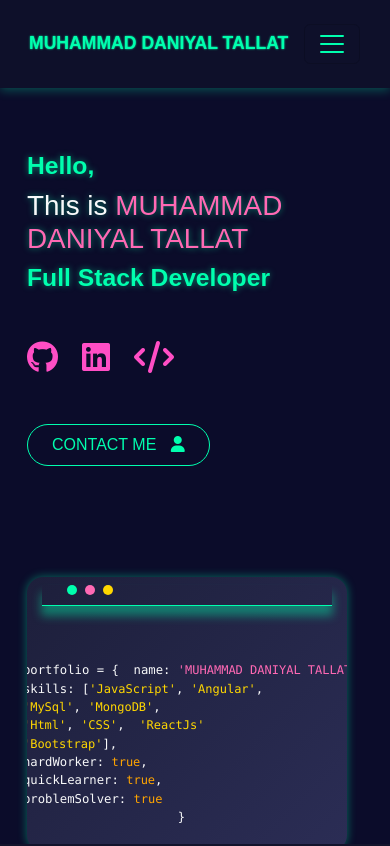
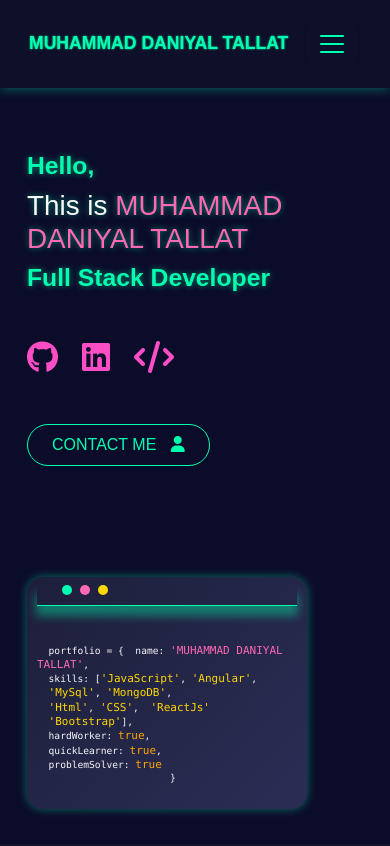
Before and after one commit to Daniyal00001/portfolioAngular, an Angular app: page / in a window 390 px wide. Shown: the top 846 px of the page. Built offline with nearby package versions, Linux system fonts and the light colour scheme.

Commit message:
Updated responsive styles for small screens

```diff
--- a/src/app/contact/contact.css
+++ b/src/app/contact/contact.css
@@ -75,3 +75,19 @@ form .form-control::placeholder {
     align-items: center;
 }
 }
+
+@media screen and (max-width: 768px) {
+.uu{
+  display: flex;
+  justify-content: space-between;
+  width: 100%;
+  padding-left: 15%;
+  padding-right: 15%;
+}
+.kk{
+  margin-right: 70px;
+}
+.kl{
+  margin-right: 64px;
+}
+}
--- a/src/app/contact/contact.html
+++ b/src/app/contact/contact.html
@@ -3,18 +3,18 @@
 
   <div class="row mt-4">
     <div class="col-md-5 mb-4 mb-md-0 contact-info">
-      <div class="mb-4 d-flex align-items-center gap-2">
+      <div class="uu mb-4 d-flex align-items-center gap-2">
         <i class="fas fa-envelope fa-lg me-3 text-primary"></i>
         <span>daniyaltallat0&#64;gmail.com</span>
 
       </div>
-      <div class="mb-4 d-flex align-items-center gap-2">
+      <div class="uu mb-4 d-flex align-items-center gap-2">
         <i class="fas fa-phone fa-lg me-3 text-primary"></i>
-        <span>+923164257645</span>
+        <span class="kk">+923164257645</span>
       </div>
-      <div class="mb-4 d-flex align-items-center gap-2">
+      <div class="uu mb-4 d-flex align-items-center gap-2">
         <i class="fas fa-map-marker-alt fa-lg me-3 text-primary"></i>
-        <span>Lahore, Pakistan</span>
+        <span class="kl">Lahore, Pakistan</span>
       </div>
 
       <h5 class="mt-5 d-flex align-items-center gap-2">Connect with me</h5>
--- a/src/app/home/home.css
+++ b/src/app/home/home.css
@@ -148,9 +148,30 @@
 /* Extra Small Screens */
 @media screen and (max-width: 392px) {
   .code-card {
-    max-width: 320px;
+    max-width: 300px;
   }
   .code-card span {
   font-size: 12px;
 }
 }
+
+@media screen and (max-width: 392px) {
+  .code-card {
+    max-width: 280px;
+    font-size: 11px;
+    padding: 10px;
+    overflow-x: auto; /* Allow scrolling if still overflows */
+    white-space: pre-wrap; /* Prevent horizontal scrolling when possible */
+    word-break: break-word; /* Break long words */
+  }
+
+  .code-card span {
+    font-size: 11px;
+  }
+
+  .code-card code {
+    display: block;
+    line-height: 1.3;
+    white-space: pre-wrap; /* Wrap preformatted text */
+  }
+}
```
